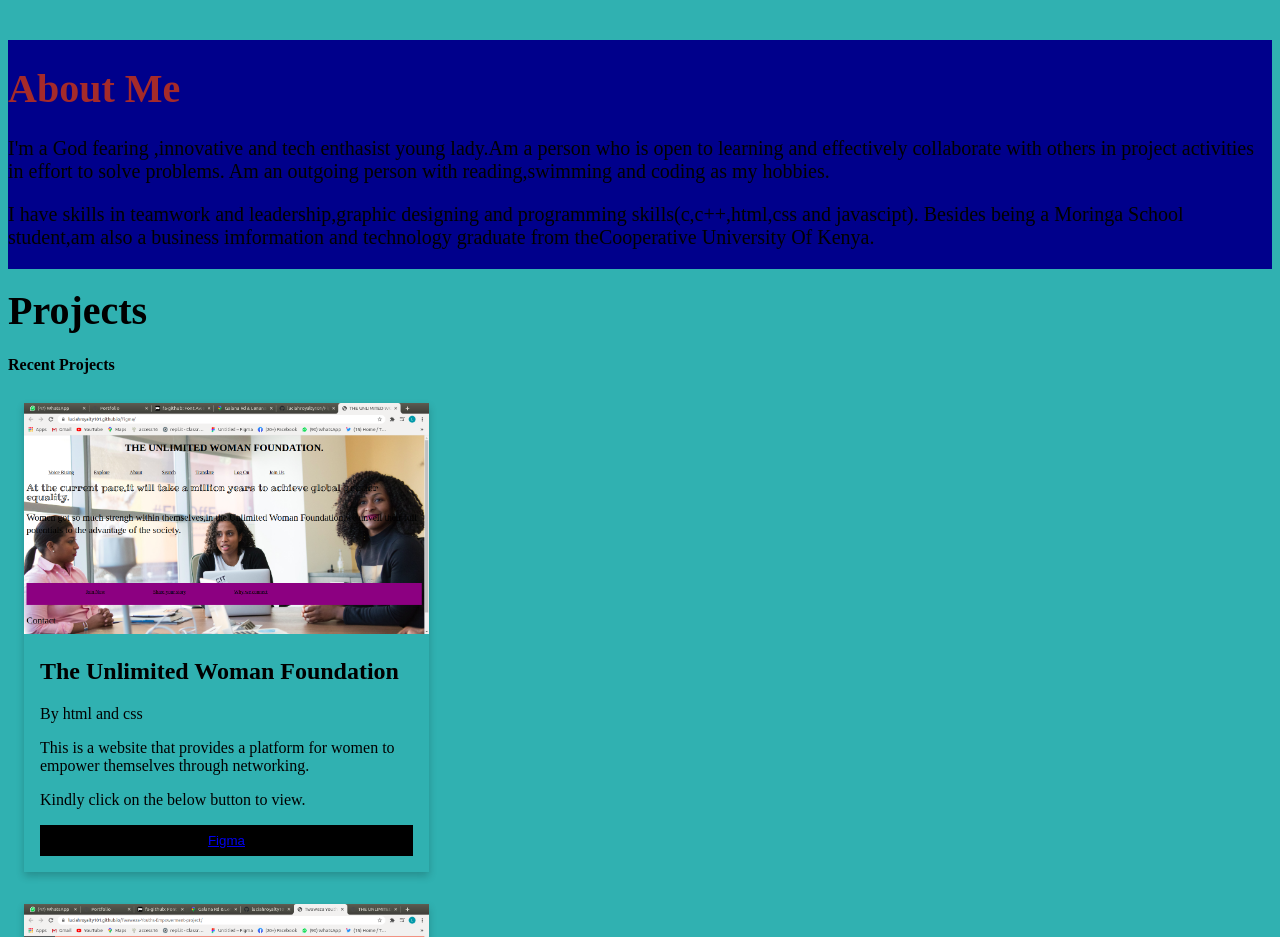
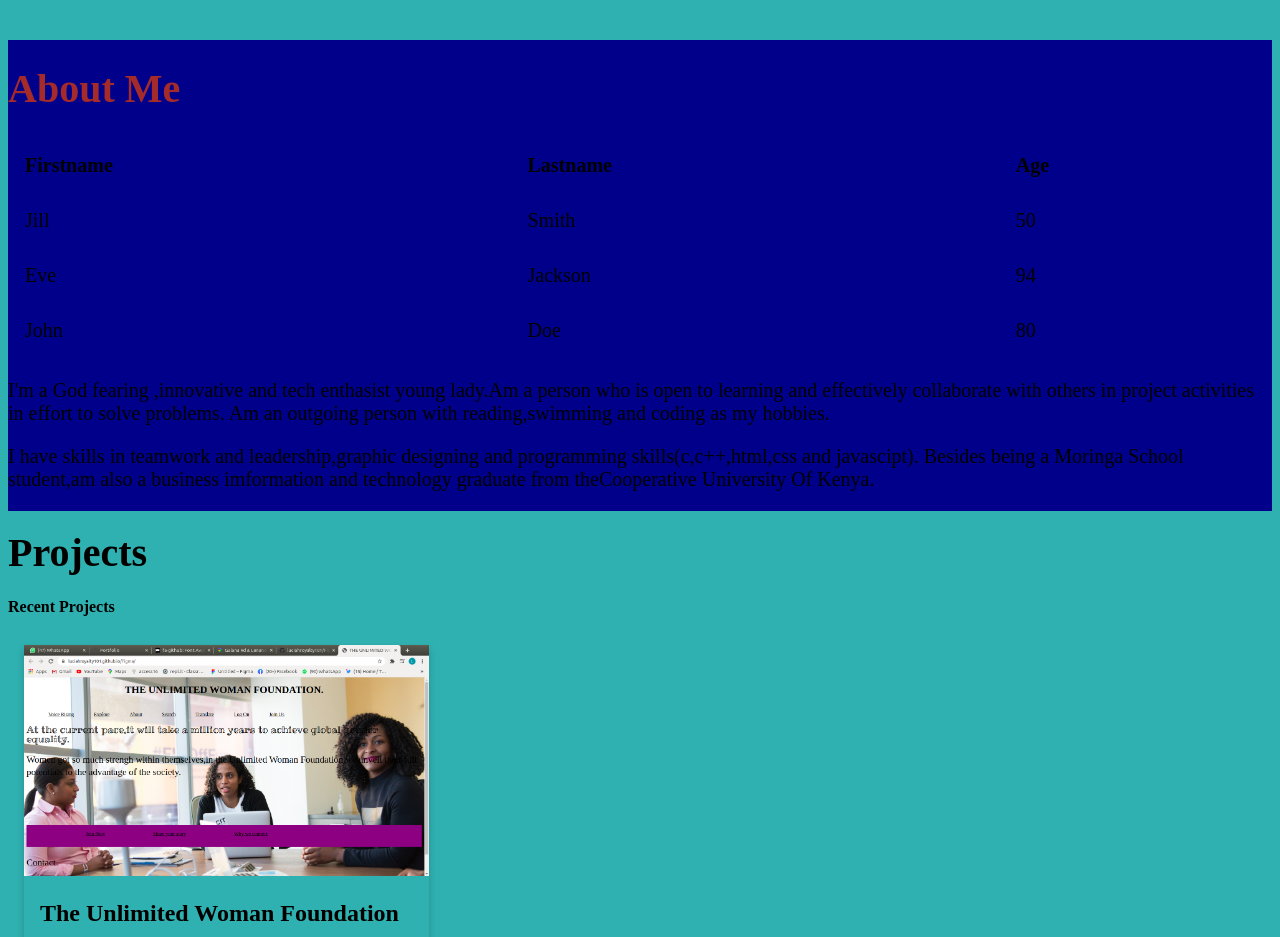
Before and after one commit to luciahroyalty101/my-portfolio, a plain HTML site: page index.html in a window 1280 px wide. Shown: the part 1140-2077 px from the top of the page. Drawn offline with Linux system fonts and the light colour scheme.

Commit message:
add tables

```diff
--- a/css/styles.css
+++ b/css/styles.css
@@ -49,7 +49,17 @@ ul {
     float: left;
     font-size: 20px;
     background-color: darkblue;
+    table, th, td {
+        border: 1px red;
+        /* border-collapse: collapse; */
+        text-align: left;
+      }
+      th, td {
+        padding: 15px;
+
+      }
 }
+
 .classic{
     float: left;
         display: table;
--- a/index.html
+++ b/index.html
@@ -41,6 +41,28 @@
     <div id="about">
         <div class="karimi">
             <h2><span class="wangeci">About Me<span></h2>
+             <table style="width:100%">
+  <tr>
+    <th>Firstname</th>
+    <th>Lastname</th>
+    <th>Age</th>
+  </tr>
+  <tr>
+    <td>Jill</td>
+    <td>Smith</td>
+    <td>50</td>
+  </tr>
+  <tr>
+    <td>Eve</td>
+    <td>Jackson</td>
+    <td>94</td>
+  </tr>
+  <tr>
+    <td>John</td>
+    <td>Doe</td>
+    <td>80</td>
+  </tr>
+</table>
             <p>I'm a God fearing ,innovative and tech enthasist young lady.Am a person who is open to learning and effectively collaborate with others in project activities in effort to solve problems.
             Am an outgoing person with reading,swimming and coding as my hobbies.
             </p>
```
